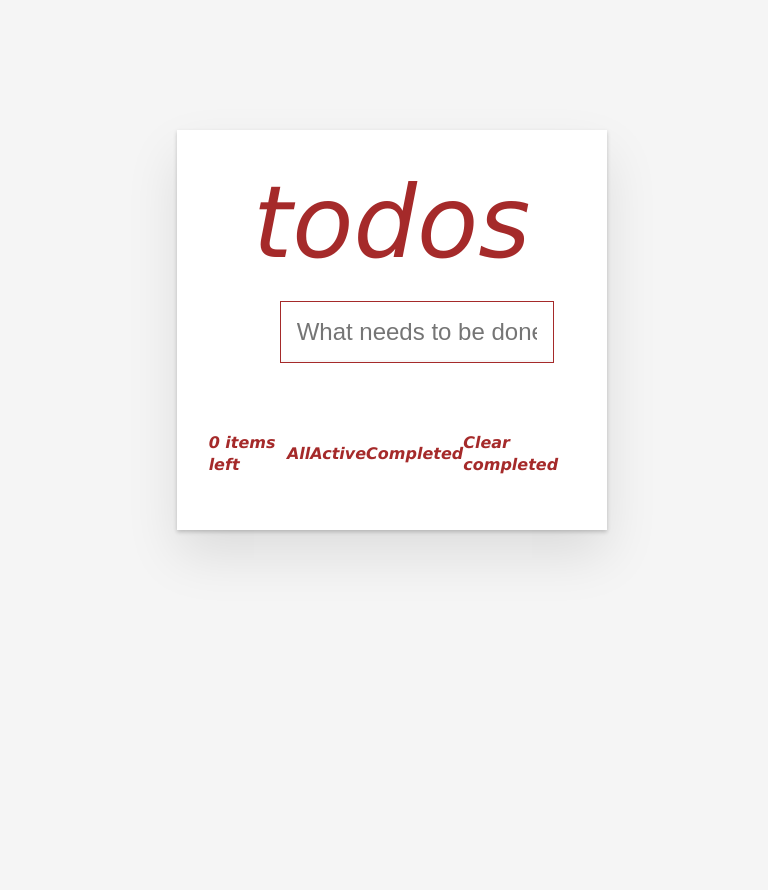
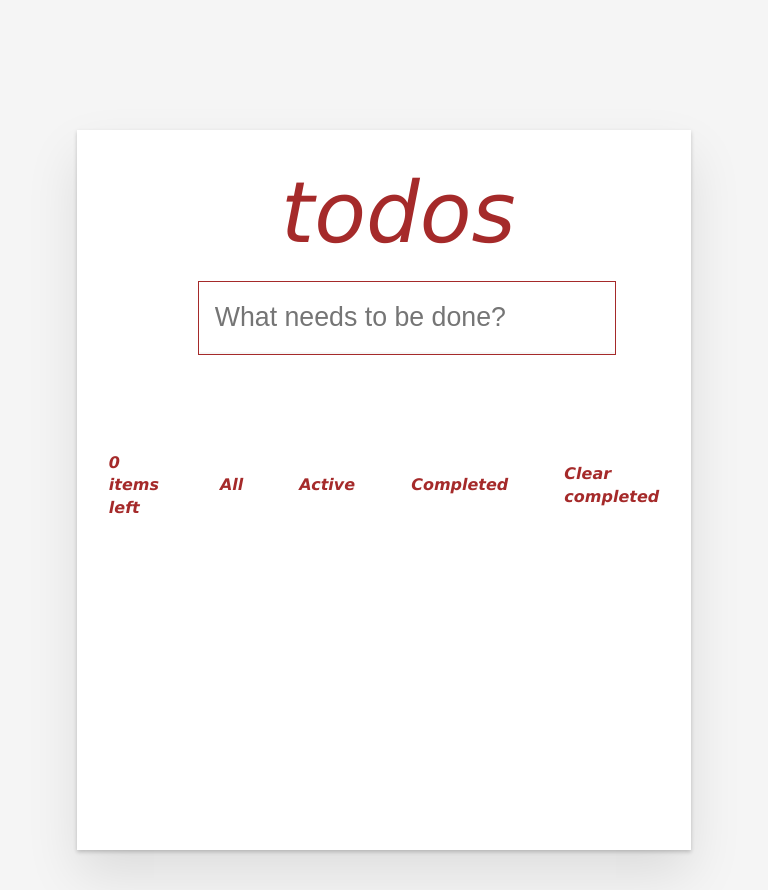
Before and after one commit to swapniljukariya/Todoizer, a React (Create React App) app: page / in a window 768 px wide. Before the commit the page ends 800 px from the top, so only its background shows below. Built offline with nearby package versions, Linux system fonts and the light colour scheme.

Commit message:
changed the styling

```diff
--- a/src/App.css
+++ b/src/App.css
@@ -76,3 +76,119 @@ button:hover {
   justify-content: space-between;
   padding: 2em;
 }
+
+@media(max-width:480px){
+  .App-header{
+    width: 22vw;
+    font-size: 2.5vw;
+    display: flex;
+    align-items: center;
+    flex-direction: column;
+    margin: 7%;
+  }
+  .App-header h1{
+    font-size: 2.8em;
+    margin: 15%;
+
+  }
+  .App-header input{
+    width: 35vw;
+    height: 1vh;
+    font-size: 1em;
+
+  }
+  .filters{
+    display: flex;
+    flex-direction: column;
+    align-items: center;
+  }
+
+}
+@media((min-width: 481px) and (max-width: 768px)){
+  .App{
+    height: 90Vh;
+    width: 80vw;
+    margin-left:10%;
+
+  }
+  .App-header{
+    width: 50vw;
+    font-size: 2.9vw;
+    display: flex;
+    align-items: center;
+    flex-direction: column;
+    justify-content: center;
+
+    margin-left: 3%;
+    margin-bottom: 1.3em;
+
+
+
+  }
+  .App-header h1{
+    font-size: 3.8em;
+    margin-left: 50%
+
+  }
+  .App-header input{
+    width: 50vw;
+    height: 5vh;
+    margin-left:25%;
+    font-size: 1.2em;
+    gap: 4em;}
+  .filters{
+    display: flex;
+    flex-direction: row;
+    align-items: center;
+    gap: 3.5em;
+    font-size: 1em;
+  }
+  li{
+    font-size: 1.4em;
+  }
+}
+@media(min-width: 769px) and (max-width: 1024px){
+  .App{
+    height:100Vh;
+    width: 90vw;
+    margin-left:10%;
+
+  }
+  .App-header{
+    width: 70vw;
+    font-size: 2.9vw;
+    display: flex;
+    align-items: center;
+    flex-direction: column;
+    justify-content: center;
+
+    margin-left: 3%;
+    margin-bottom: 1.3em;
+
+
+
+  }
+  .App-header h1{
+    font-size: 3.8em;
+    margin-left: 50%
+
+  }
+  .App-header input{
+    width: 50vw;
+    height: 5vh;
+    margin-left:25%;
+    font-size: 1.2em;
+    gap: 4em;}
+  .filters{
+    display: flex;
+    flex-direction: row;
+    align-items: center;
+    gap: 4.5em;
+    font-size: 1em;
+  }
+  li{
+    font-size: 1.4em;
+  }
+
+
+}
```
